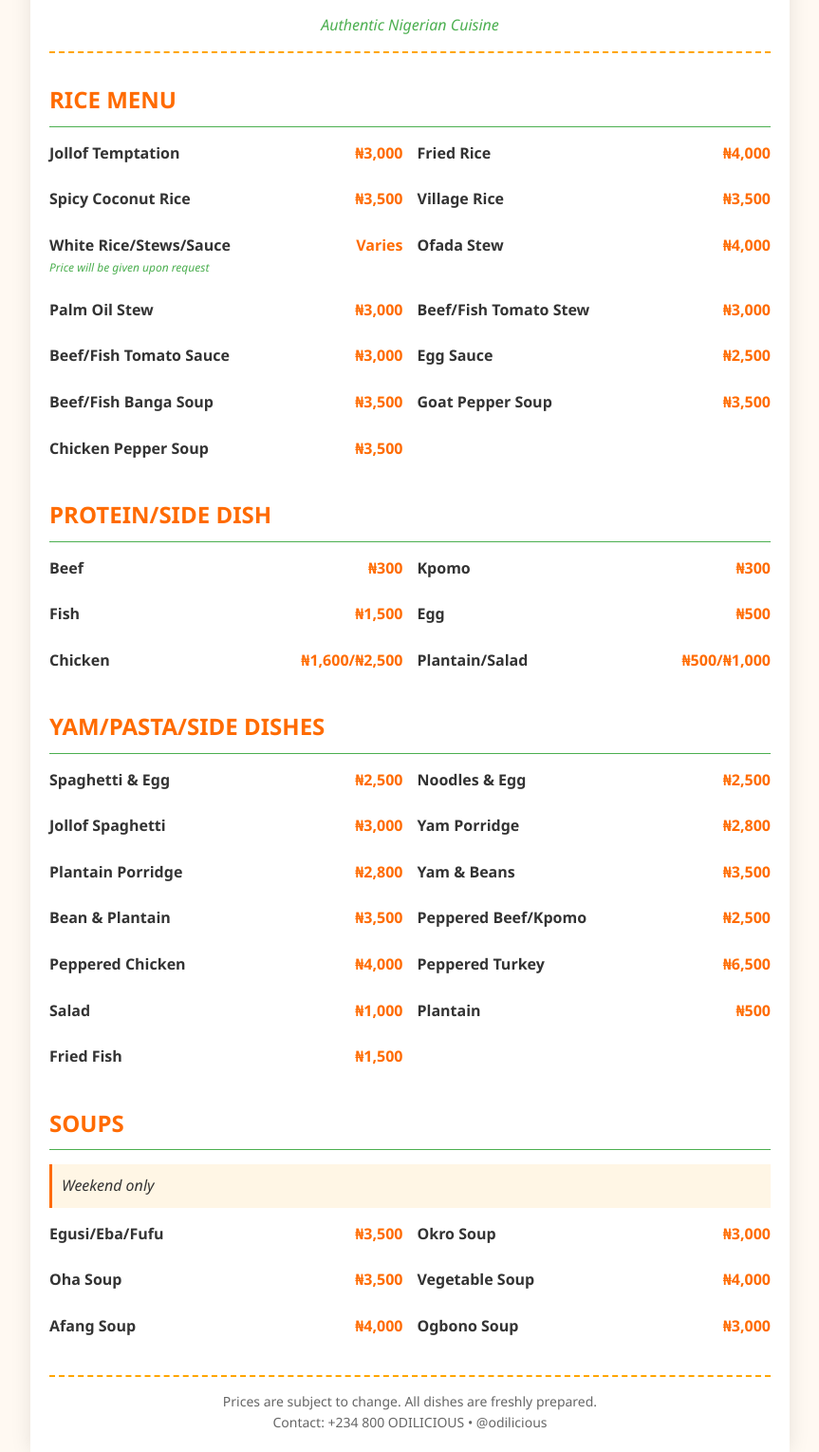
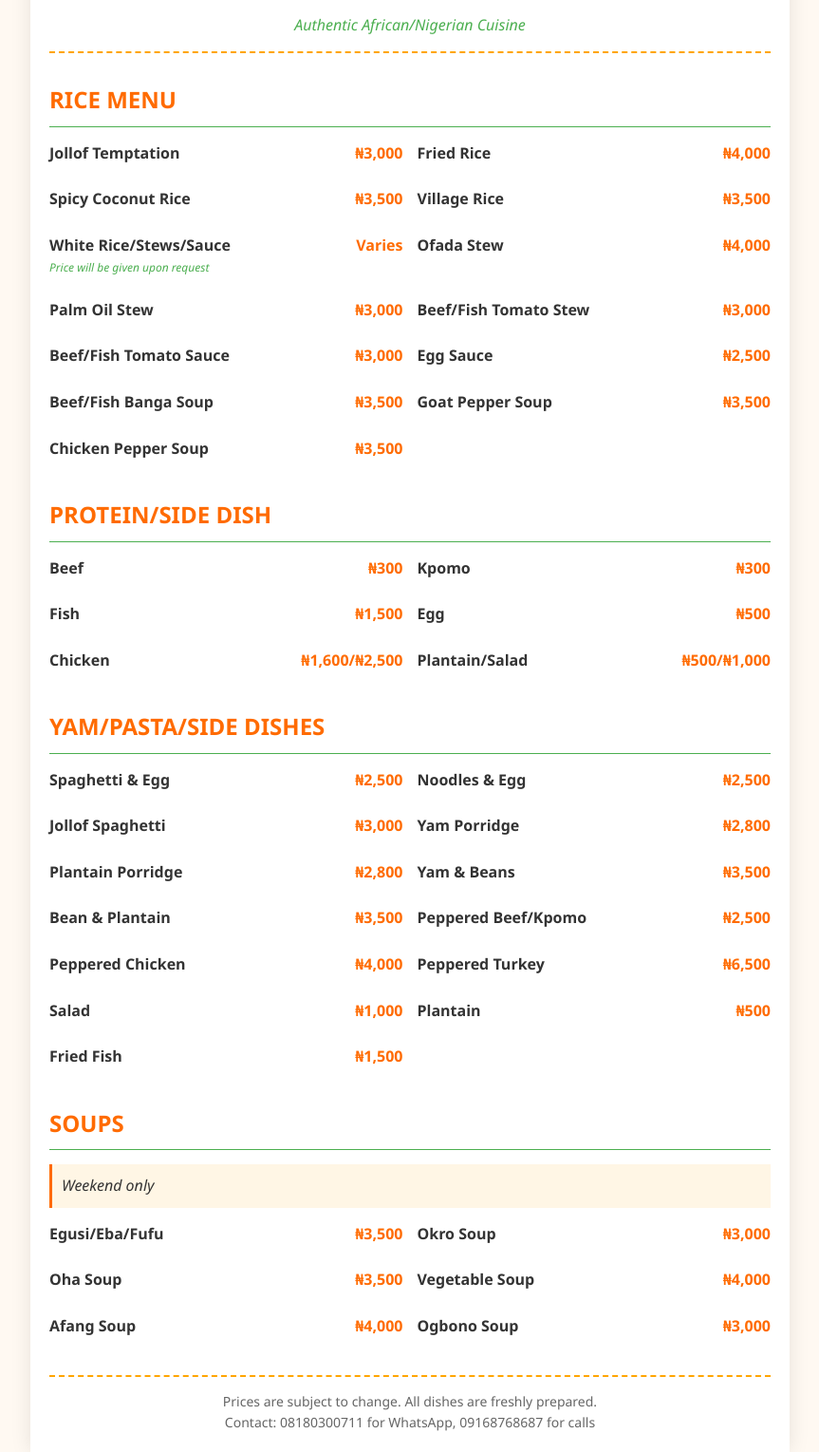
Before and after one commit to Chumexxx/Odilicious-Food-Menu, a plain HTML site: page index.html in a window 1280 px wide. Shown: the part 88-1617 px from the top of the page at 95% size, without its empty margins (208-1071 px from the left). Drawn offline with Linux system fonts and the light colour scheme.

Commit message:
new update

```diff
--- a/index.html
+++ b/index.html
@@ -119,7 +119,7 @@
     <div class="menu-container">
         <div class="menu-header">
             <h1>Odilicious</h1>
-            <p>Authentic Nigerian Cuisine</p>
+            <p>Authentic African/Nigerian Cuisine</p>
         </div>
 
         <div class="menu-section">
@@ -302,7 +302,7 @@
 
         <div class="footer">
             <p>Prices are subject to change. All dishes are freshly prepared.</p>
-            <p>Contact: +234 800 ODILICIOUS • @odilicious</p>
+            <p>Contact: 08180300711 for WhatsApp, 09168768687 for calls</p>
         </div>
     </div>
 </body>
```
